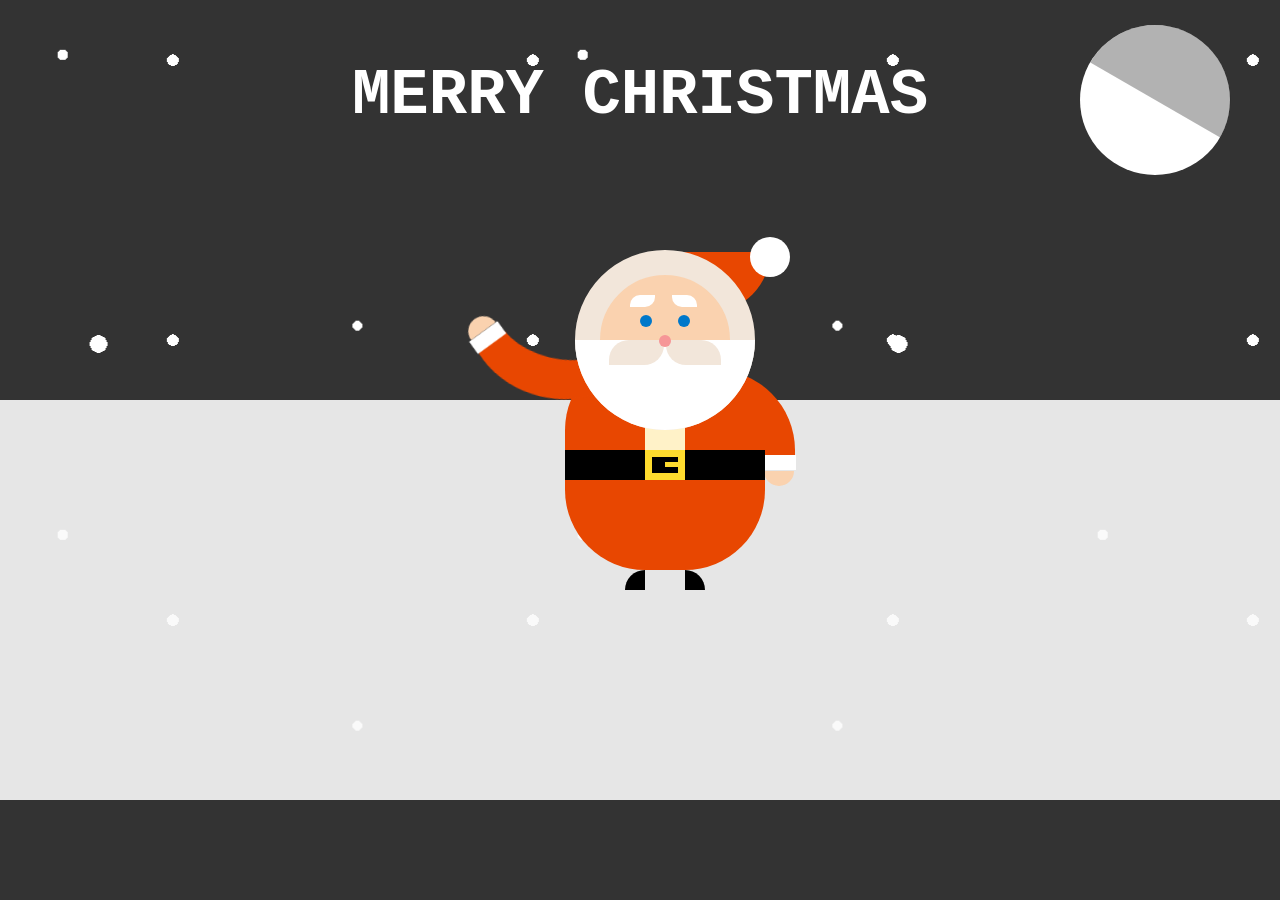
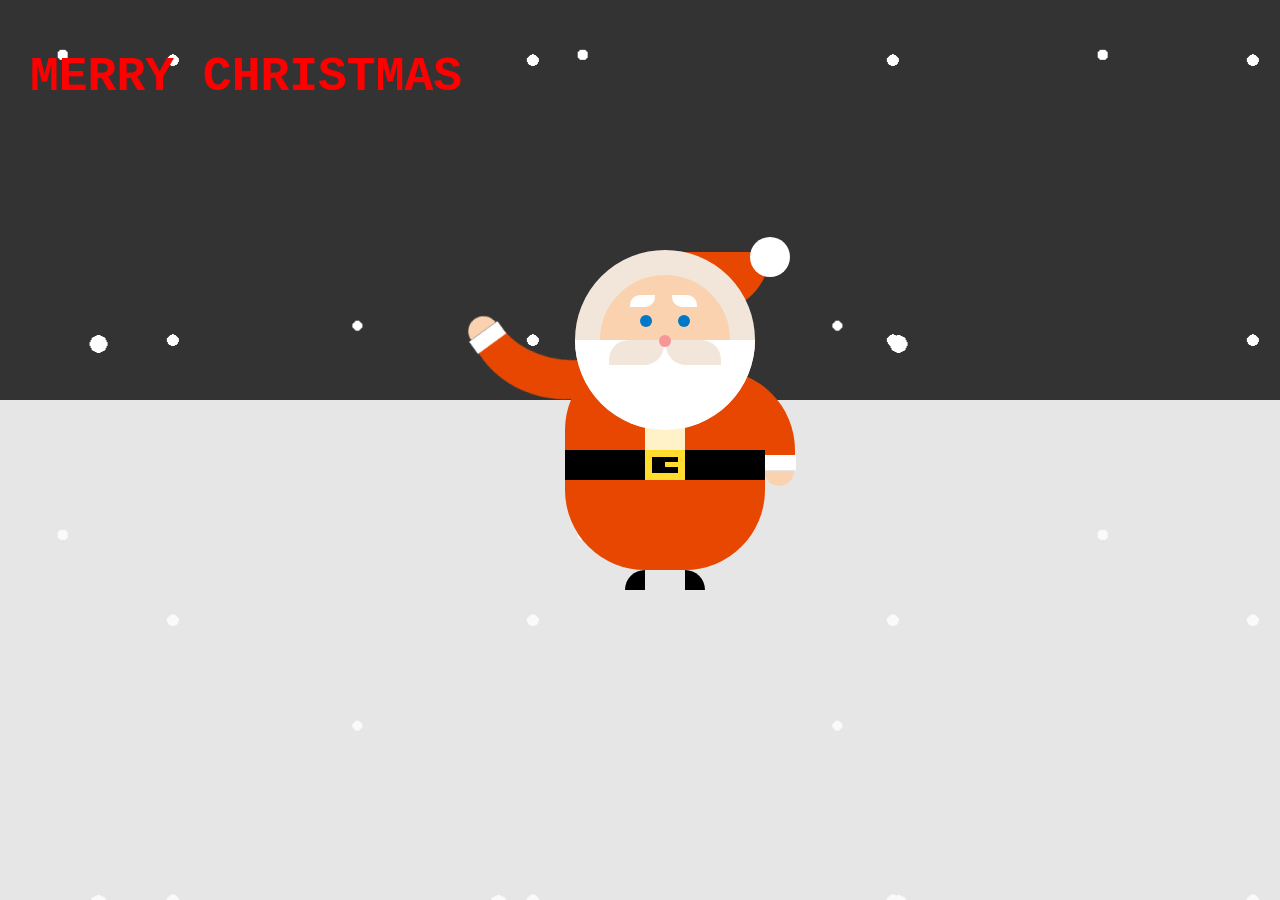
Before and after one commit to Sompal4549/senta, a plain HTML site: page index.html in a window 1280 px wide. Before the commit the page ends 800 px from the top, so only its background shows below. Drawn offline with Linux system fonts and the light colour scheme.

Commit message:
Update index.html

```diff
--- a/index.html
+++ b/index.html
@@ -292,14 +292,15 @@
         border-radius: 100% / 20%;
       }
       .centerText {
-        text-align: center;
+        /* text-align: center; */
         font-family: "Courier New", Courier, monospace;
-        font-size: 4rem;
-        padding: 60px 20px;
-        color: white;
+        font-size: 3rem;
+        padding: 50px 30px;
+        color: red;
+        z-index: 13;
         font-weight: 700;
         position: absolute;
-        top: 0;
+        top: 0px;
         right: 0;
         left: 0;
       }
@@ -312,30 +313,7 @@
         background-color: rgba(250, 250, 250, 0.9);
         /* z-index: 10; */
         z-index: 8;
-        height: 50vh;
-      }
-      .moon {
-        z-index: 11;
-        width: 150px;
-        height: 150px;
-        position: absolute;
-        background-color: #ffffff;
-        top: 25px;
-        right: 50px;
-        border-radius: 100%;
-      }
-      .moon::before {
-        position: absolute;
-        content: "";
-        top: 5px;
-        right: -19px;
-        /* left: 10px; */
-        width: 150px;
-        height: 75px;
-        background-color: rgb(0, 0, 0, 0.3);
-        border-radius: 150px 150px 0 0;
-        z-index: 13;
-        transform: rotate(30deg);
+        height: 500px;
       }
     </style>
   </head>
@@ -355,6 +333,5 @@
       </div>
     </div>
     <div class="snow"></div>
-    <div class="moon"></div>
   </body>
 </html>
```
